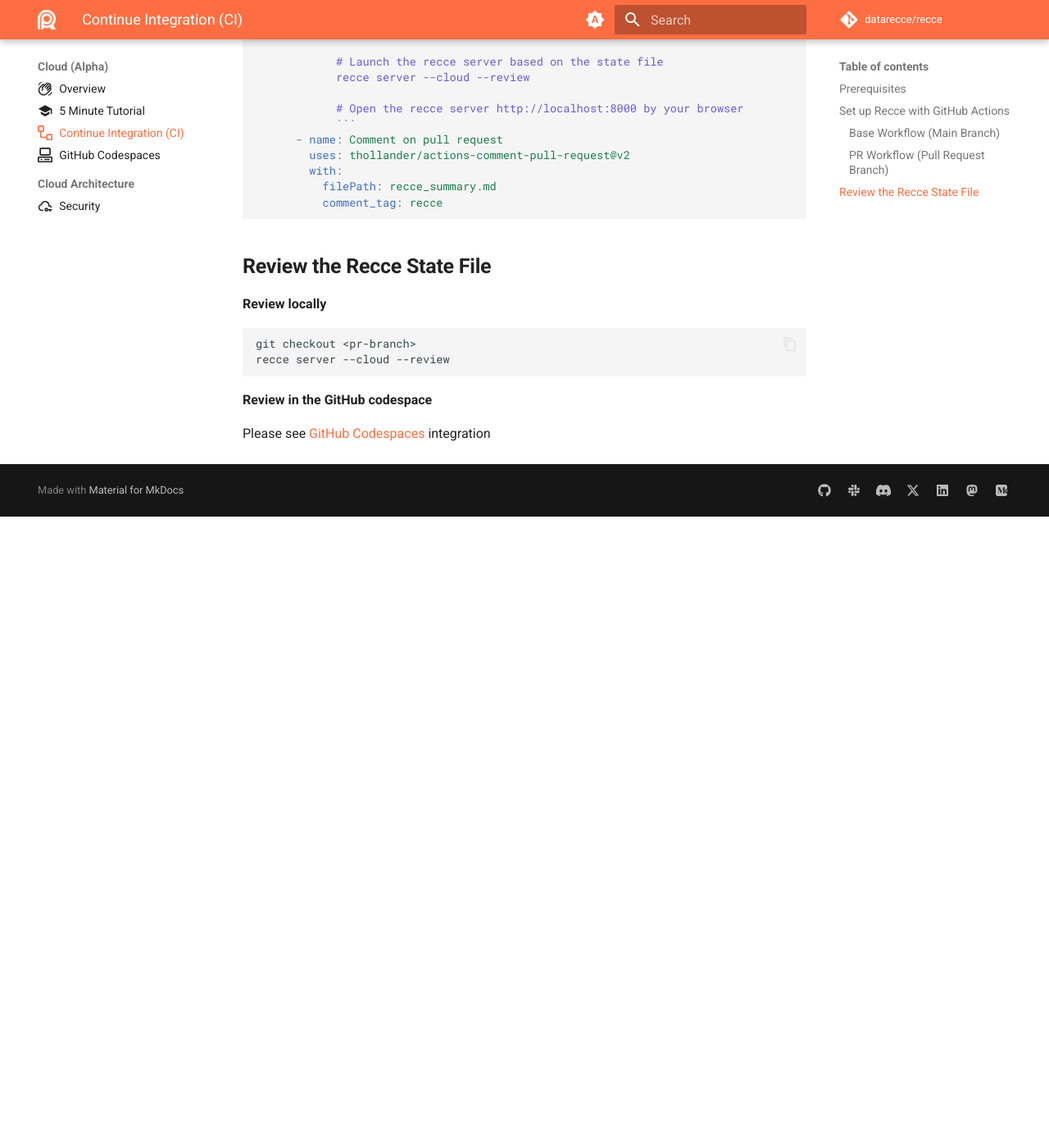
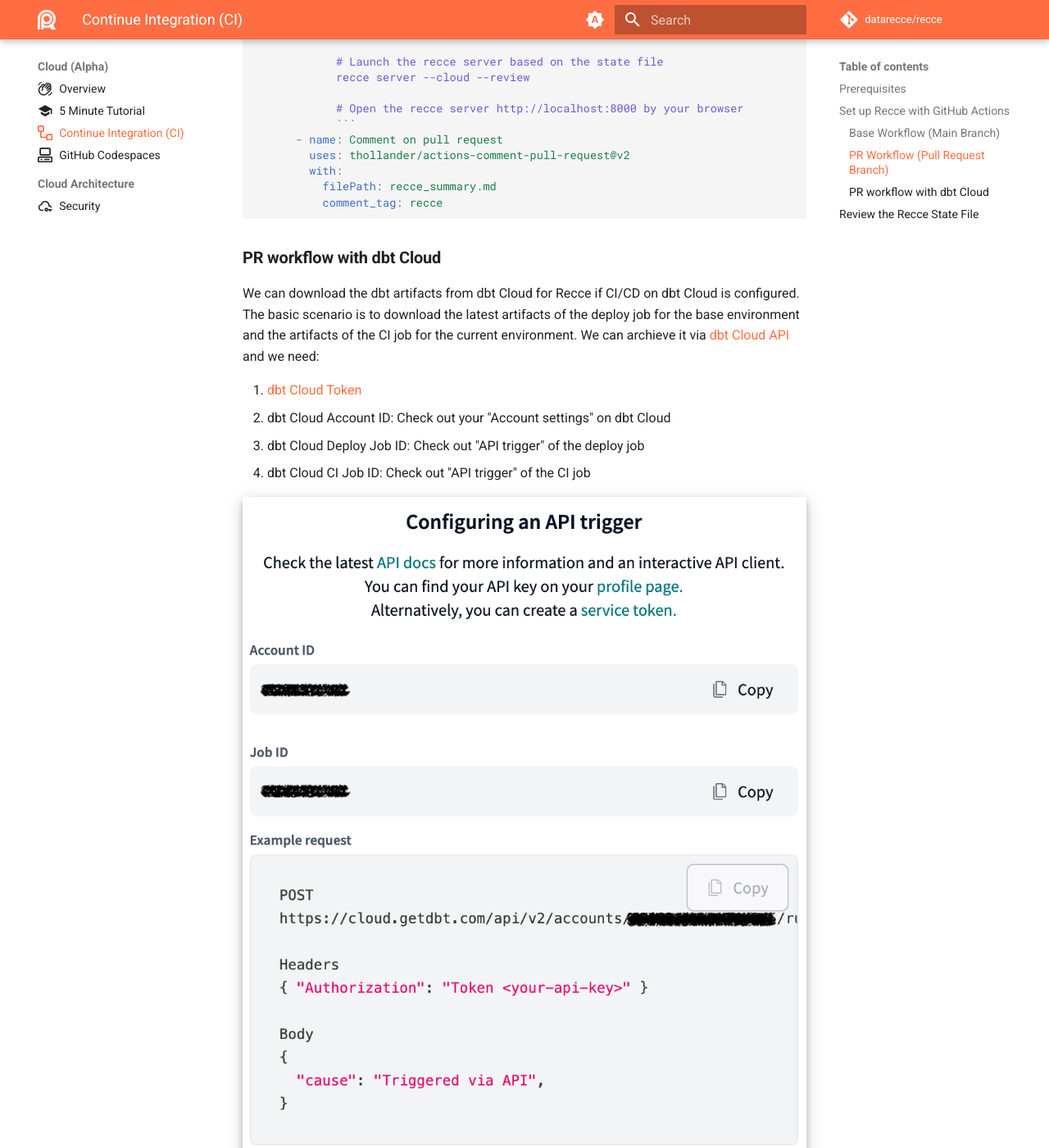
Before and after one commit to DataRecce/recce-documentation, an MkDocs documentation site: the page built from docs/docs/recce-cloud/setup-gh-actions.md, in a window 1280 px wide and 1400 px high, scrolled down 5558 px. Shown: the whole window at 82% size. Built offline with MkDocs 1.6.1 and Material for MkDocs 9.7.7, drawn with Linux system fonts in a browser that asks for light colours; comment, search, counter and statistics services are not loaded; before the commit the page ends 6188 px from its top, so only the background shows below that; some of the changed text lies outside the part shown.

Commit message:
Add CI setting for dbt Cloud users
Signed-off-by: even-wei <evenwei@infuseai.io>

`````diff
--- a/docs/docs/recce-cloud/setup-gh-actions.md
+++ b/docs/docs/recce-cloud/setup-gh-actions.md
@@ -226,6 +226,30 @@
           comment_tag: recce
 ````
 
+### PR workflow with dbt Cloud
+We can download the dbt artifacts from dbt Cloud for Recce if CI/CD on dbt Cloud is configured. The basic scenario is to download the latest artifacts of the deploy job for the base environment and the artifacts of the CI job for the current environment. We can archieve it via [dbt Cloud API](https://docs.getdbt.com/dbt-cloud/api-v2#/) and we need:
+
+1. [dbt Cloud Token](https://docs.getdbt.com/docs/dbt-cloud-apis/user-tokens)
+1. dbt Cloud Account ID: Check out your "Account settings" on dbt Cloud
+1. dbt Cloud Deploy Job ID: Check out "API trigger" of the deploy job
+1. dbt Cloud CI Job ID: Check out "API trigger" of the CI job
+
+![alt text](../../assets/images/recce-cloud/dbt-cloud-api-trigger.png){: .shadow }
+
+We prepare a GitHub Action ["Recce dbt Cloud Action"](https://github.com/marketplace/actions/recce-dbt-cloud-action) to do the following steps:
+
+1. Trigger the CI job on dbt Cloud
+1. Wait the CI job to finish
+1. Download the dbt artifacts from the deploy job to `./target-base` directory
+1. Download the dbt artifacts from the deploy job to `./target` directory
+
+Check out the [GitHub Action](GitHub Action page for complete) to configure the GitHub workflow.
+
+!!! note
+
+    Please ensure `Generate docs on run` is toggled in the "Execution settings" of deploy job and "Advanced settings" of CI job.
+    ![alt text](../../assets/images/recce-cloud/dbt-cloud-deploy-generate-docs.png){: .shadow }
+
 ## Review the Recce State File
 
 **Review locally**
`````
Also changed, not shown: docs/assets/images/recce-cloud/dbt-cloud-api-trigger.png (added), docs/assets/images/recce-cloud/dbt-cloud-deploy-generate-docs.png (added).
